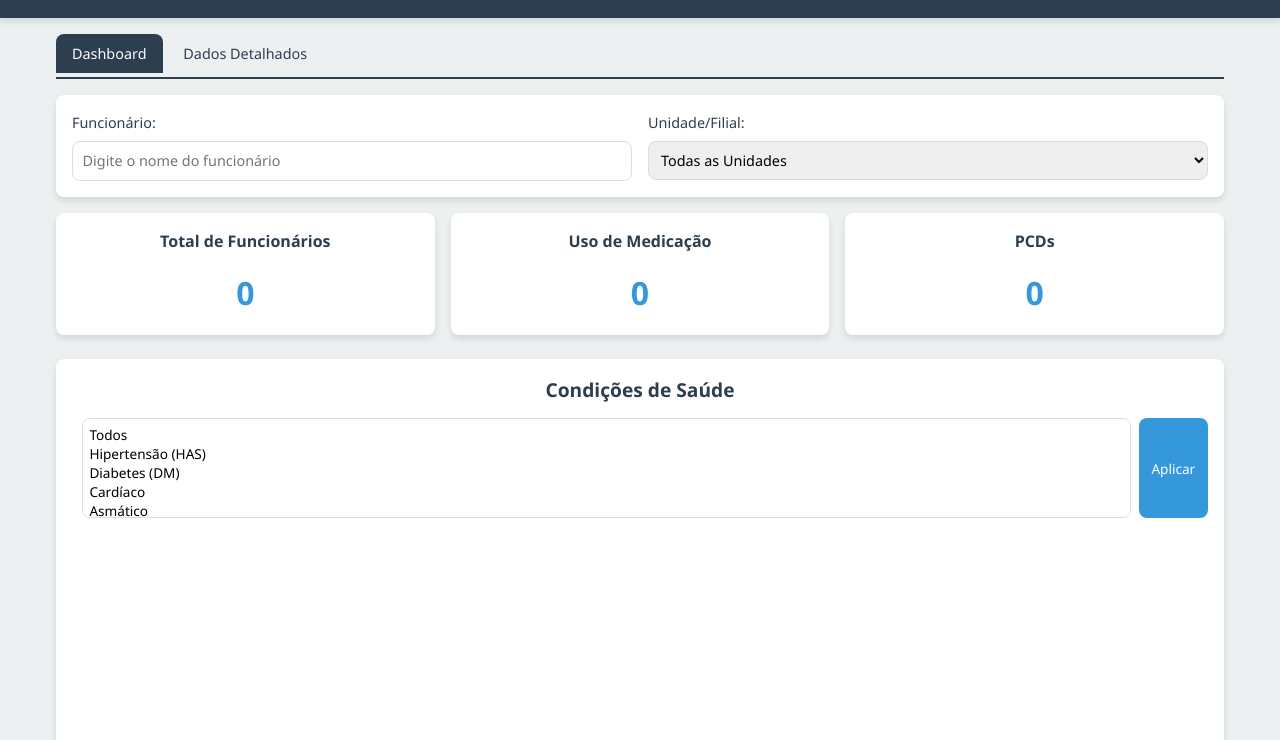
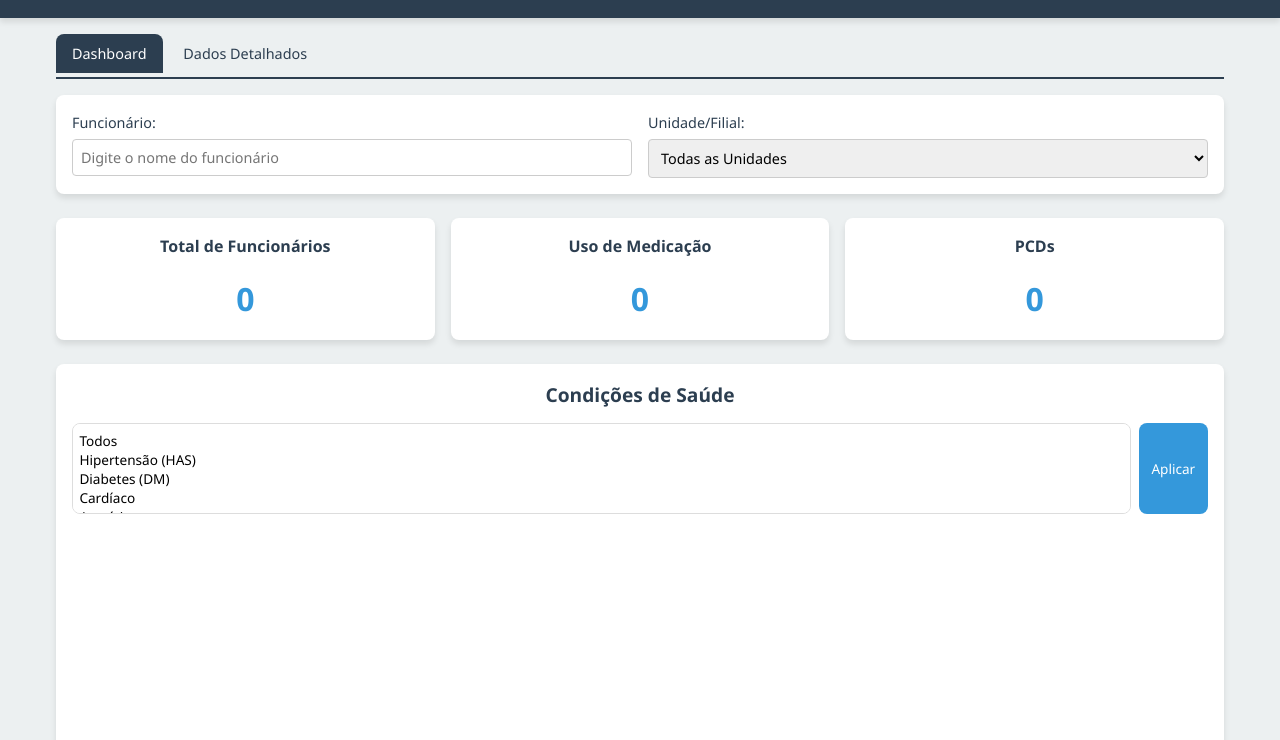
Before and after one commit to LeandroFerraz31/BuscadorIMC, a website: page public/index.html in a window 1280 px wide. Shown: the part 60-800 px from the top of the page. Drawn offline with Linux system fonts and the light colour scheme; no server answers.

Commit message:
Update styles.css
ajuste do historico

```diff
--- a/public/styles.css
+++ b/public/styles.css
@@ -502,15 +502,42 @@ footer {
     font-size: 0.9rem;
 }
 
-select[multiple] {
-    width: 150px;
-    height: 100px;
-    margin-left: 10px;
-    vertical-align: top;
+/* Adicione ao final do styles.css existente ou substitua a seção relevante */
+.filters-section {
+    display: flex;
+    gap: 1rem;
+    margin-bottom: 1.5rem;
+    flex-wrap: wrap;
 }
-.checkbox-group label {
-    display: inline-block;
-    margin-right: 10px;
+
+.filter-container {
+    display: flex;
+    flex-direction: column;
+    min-width: 200px;
+}
+
+.filter-container label {
+    font-size: 0.9rem;
+    margin-bottom: 0.3rem;
+}
+
+.filter-container input,
+.filter-container select {
+    padding: 0.5rem;
+    font-size: 0.9rem;
+    border: 1px solid #ccc;
+    border-radius: 4px;
+}
+
+.checkbox-group .checkbox-group {
+    margin-left: 20px;
+    display: grid;
+    grid-template-columns: repeat(auto-fit, minmax(120px, 1fr));
+    gap: 0.3rem;
+}
+
+.checkbox-group .checkbox-group label {
+    font-size: 0.85rem;
 }
 /* Media Queries para Responsividade */
 @media (max-width: 1024px) {
```
